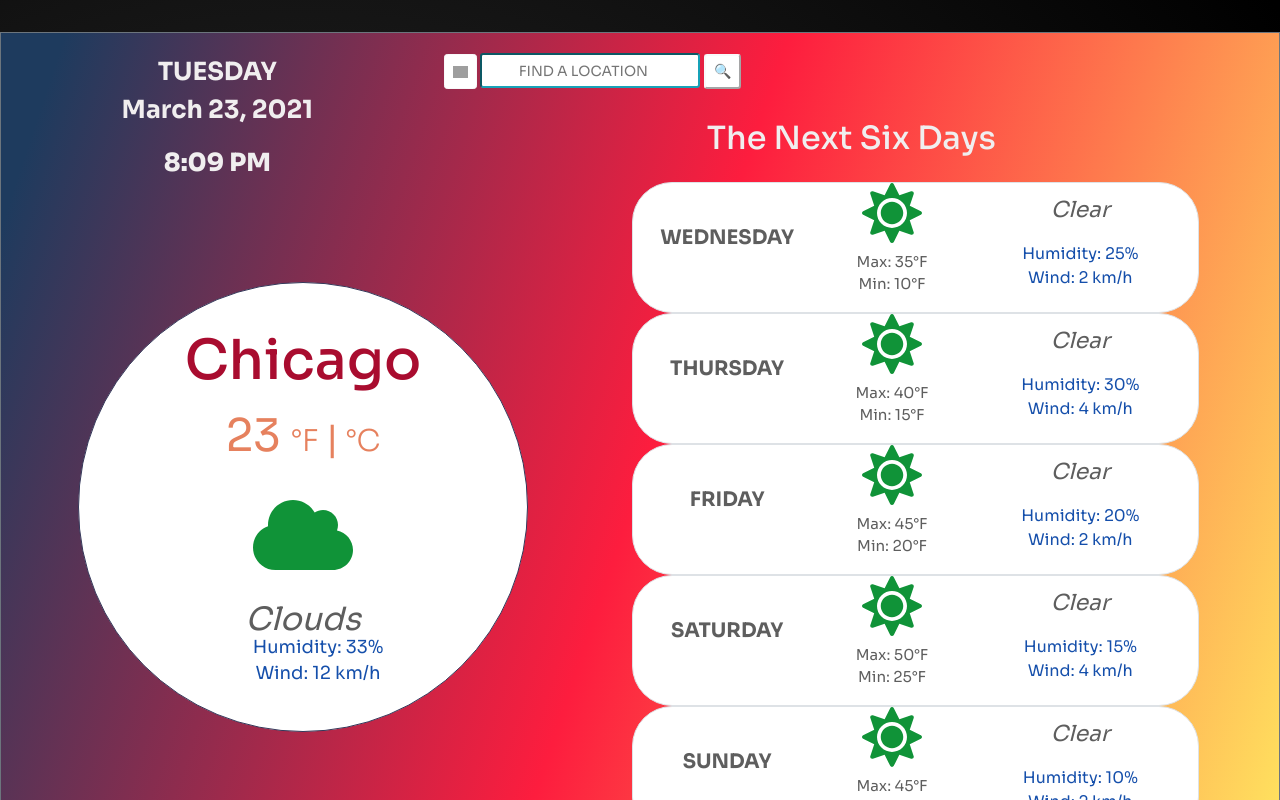
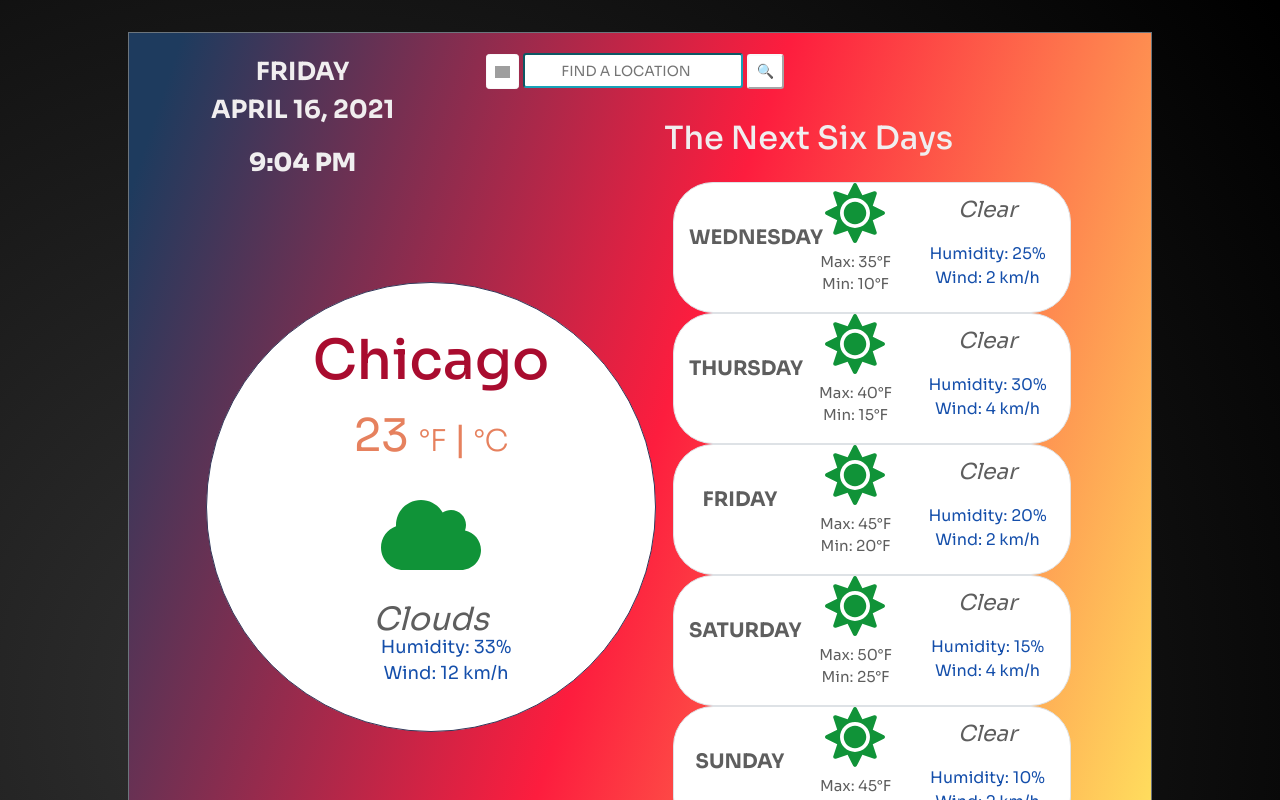
Before and after one commit to palmarazmartinez/Weather-App-React, a React (Create React App) app: page / in a window 1280 px wide. Shown: the top 800 px of the page. Built offline with nearby package versions, Linux system fonts and the light colour scheme; grey boxes are pictures that could not be loaded.

Commit message:
CSS Styling
Updated CSS styling

```diff
--- a/src/App.css
+++ b/src/App.css
@@ -7,7 +7,7 @@ body {
     background-image: linear-gradient( 108.5deg, rgb(30, 59, 94) 4%, rgb(253, 29, 62) 49.3%, rgb(255, 224, 94) 96%);
     margin: 2em auto;
     padding: 20px;
-    max-width: 100%;
+    max-width: 80%;
     max-height: 100%;
     border-color: #404c58;
     font-family: "Sora", sans-serif;
--- a/src/TodaysDate.js
+++ b/src/TodaysDate.js
@@ -4,12 +4,12 @@ export default function TodaysDate() {
   return (
     <div className="todaysDate">
       <p className="todayIs">
-        TUESDAY
+        FRIDAY
         <br />
-        March 23, 2021
+        APRIL 16, 2021
         <br />
       </p>
-      <p className="displayTime">8:09 PM</p>
+      <p className="displayTime">9:04 PM</p>
     </div>
   );
 }
```
